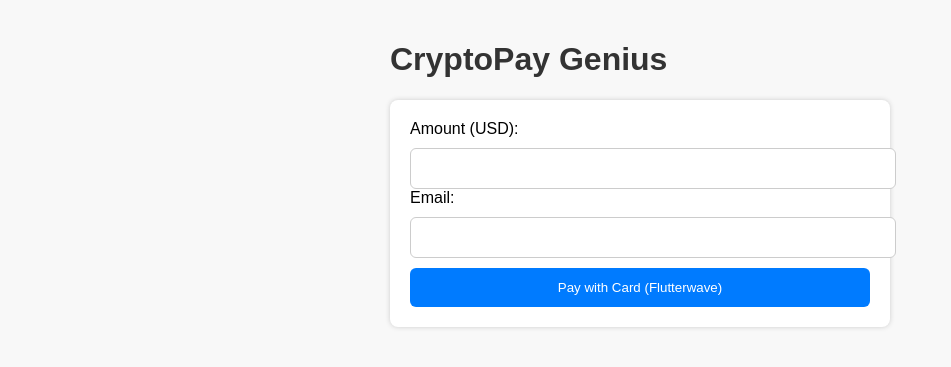
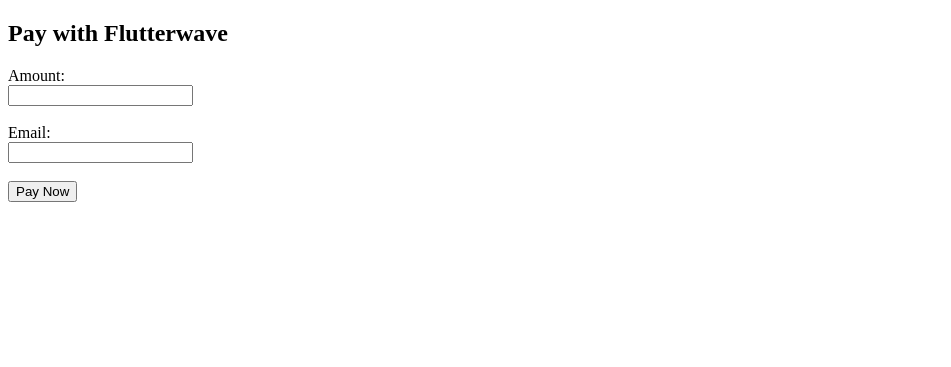
Before and after one commit to FlexFoundation/westernn-backend, a FastAPI app: page / in a window 1280 px wide. Shown: the top 367 px of the page, without its empty margins (0-951 px from the left). Run offline with FastAPI, Linux system fonts and the light colour scheme.

Commit message:
Update payment.html added

```diff
--- a/templates/payment.html
+++ b/templates/payment.html
@@ -1,50 +1,18 @@
 <!DOCTYPE html>
-<html lang="en">
+<html>
 <head>
-    <meta charset="UTF-8">
-    <title>CryptoPay Genius</title>
-    <style>
-        body {
-            font-family: Arial, sans-serif;
-            background: #f8f8f8;
-            padding: 20px;
-            max-width: 500px;
-            margin: auto;
-        }
-        h1 { color: #333; }
-        form {
-            background: #fff;
-            padding: 20px;
-            border-radius: 8px;
-            box-shadow: 0 0 5px #ccc;
-        }
-        input, button {
-            display: block;
-            width: 100%;
-            padding: 12px;
-            margin-top: 10px;
-            border-radius: 6px;
-            border: 1px solid #ccc;
-        }
-        button {
-            background: #007bff;
-            color: white;
-            border: none;
-            cursor: pointer;
-        }
-        button:hover { background: #0056b3; }
-    </style>
+  <title>Westernn – Pay with Card</title>
 </head>
 <body>
-    <h1>CryptoPay Genius</h1>
-    <form action="/pay-card" method="post">
-        <label>Amount (USD):</label>
-        <input type="number" name="amount" required>
+  <h2>Pay with Flutterwave</h2>
+  <form action="/pay" method="post">
+    <label>Amount:</label><br>
+    <input type="number" name="amount" required><br><br>
 
-        <label>Email:</label>
-        <input type="email" name="email" required>
+    <label>Email:</label><br>
+    <input type="email" name="email" required><br><br>
 
-        <button type="submit">Pay with Card (Flutterwave)</button>
-    </form>
+    <button type="submit">Pay Now</button>
+  </form>
 </body>
 </html>
```
